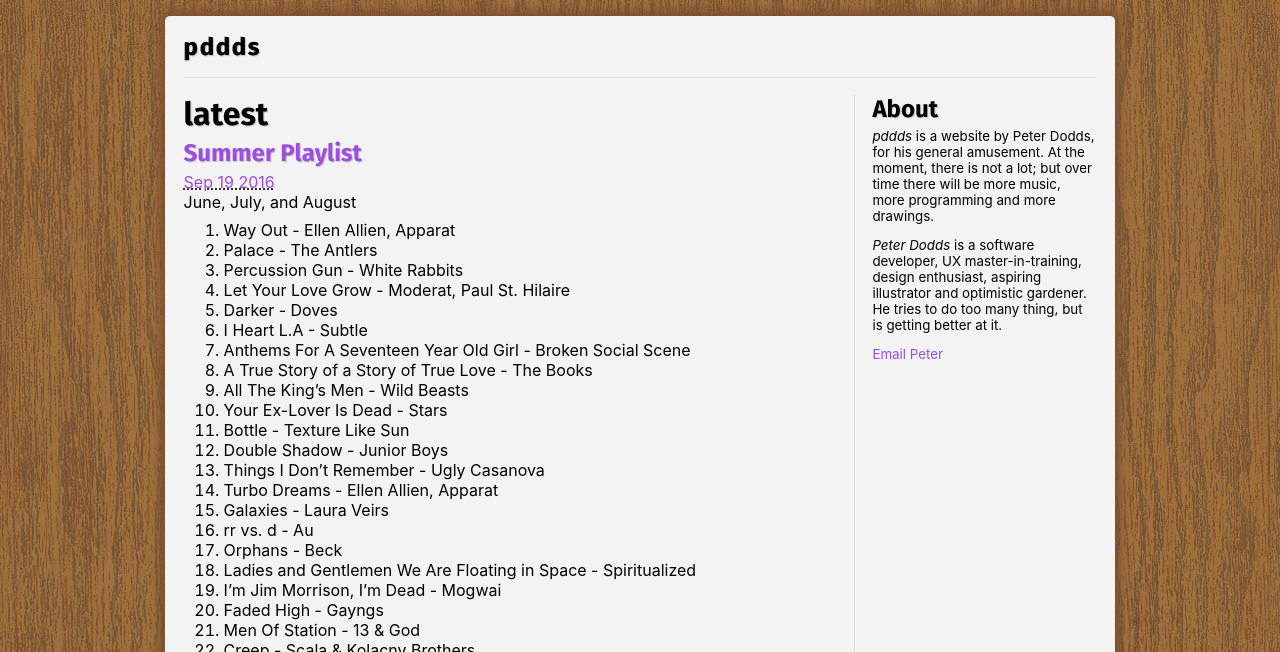
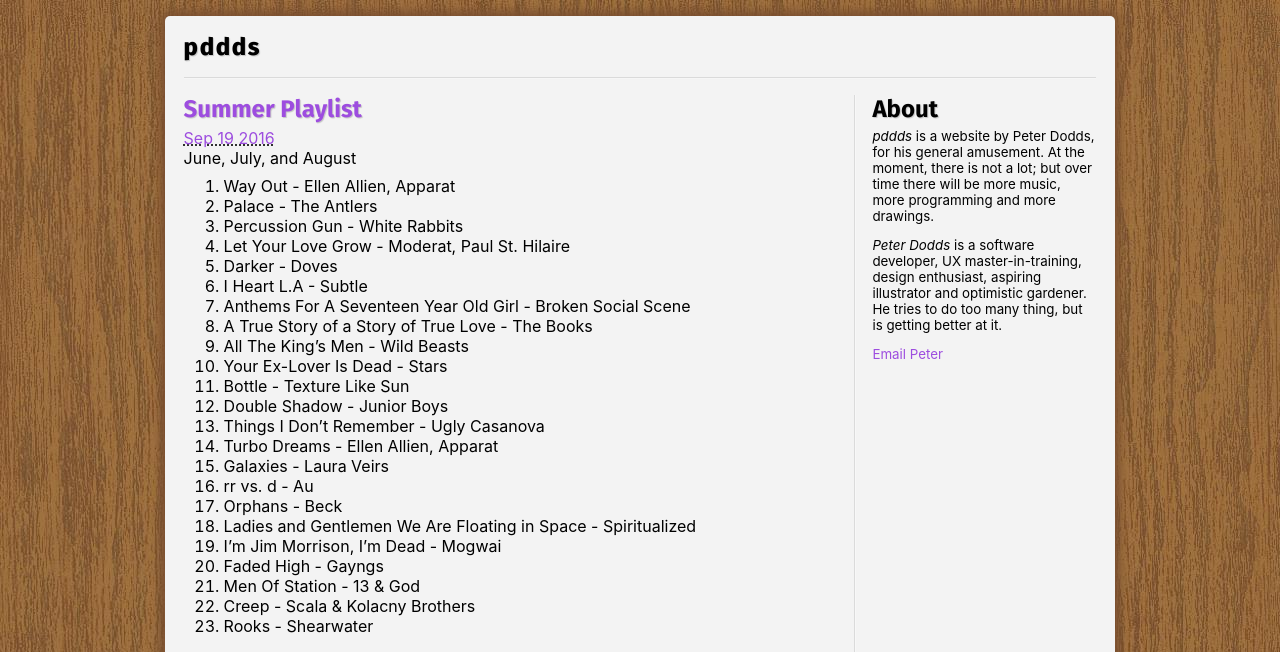
Before and after one commit to m0tive/pddds.com, a Jekyll site: the page built from index.md, in a window 1280 px wide. Shown: the top 652 px of the page. Built offline with Jekyll 4.4.1, drawn with Linux system fonts in a browser that asks for light colours; grey boxes are pictures that could not be loaded.

Commit message:
Remove unnecassary index header, add hr dividers

```diff
--- a/css/base.scss
+++ b/css/base.scss
@@ -227,6 +227,9 @@
 
 }
 
+// remove any leading hr
+#page > main > hr:first-child { display: none; }
+
 body > footer {
     border-bottom: 0;
     > p {
--- a/index.md
+++ b/index.md
@@ -2,8 +2,7 @@
 title: index
 ---
 
-# latest
-
 {% for post in site.posts %}
+<hr>
 {% include post.html post=post %}
 {% endfor %}
```
